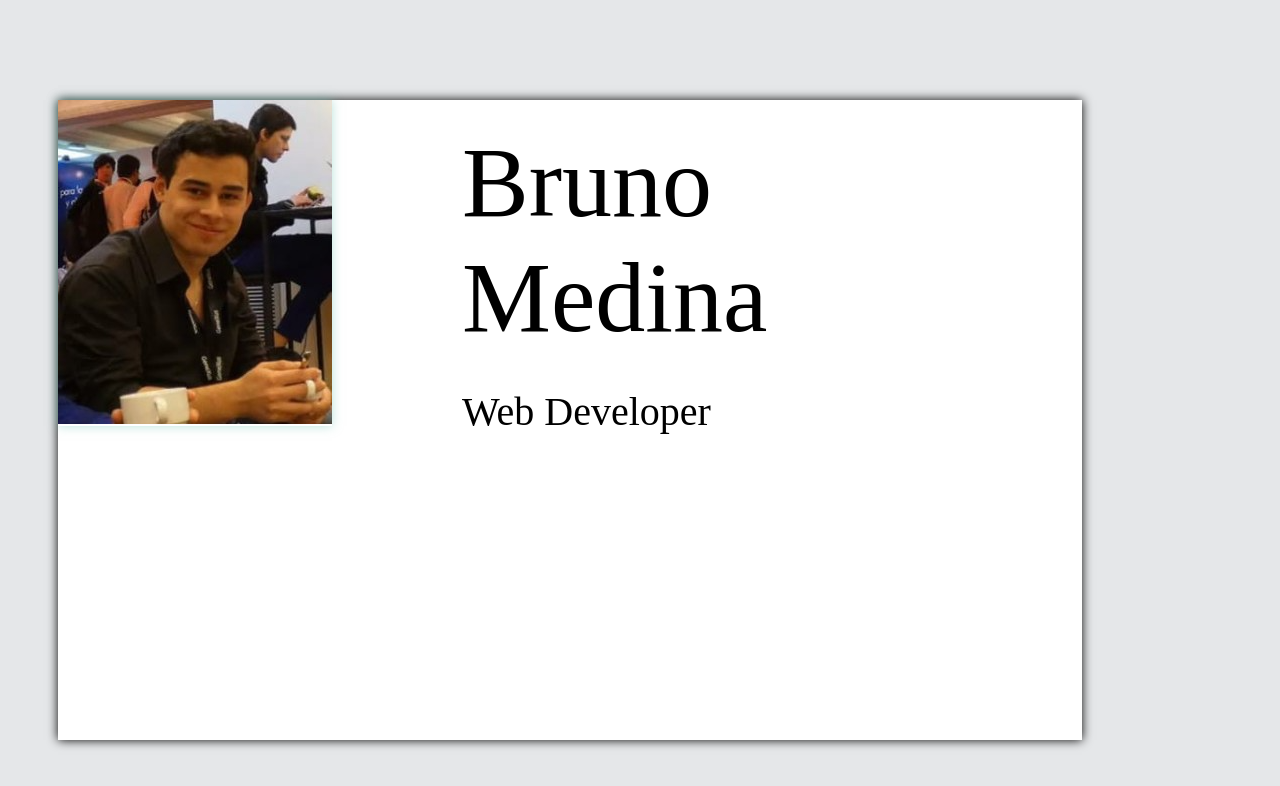
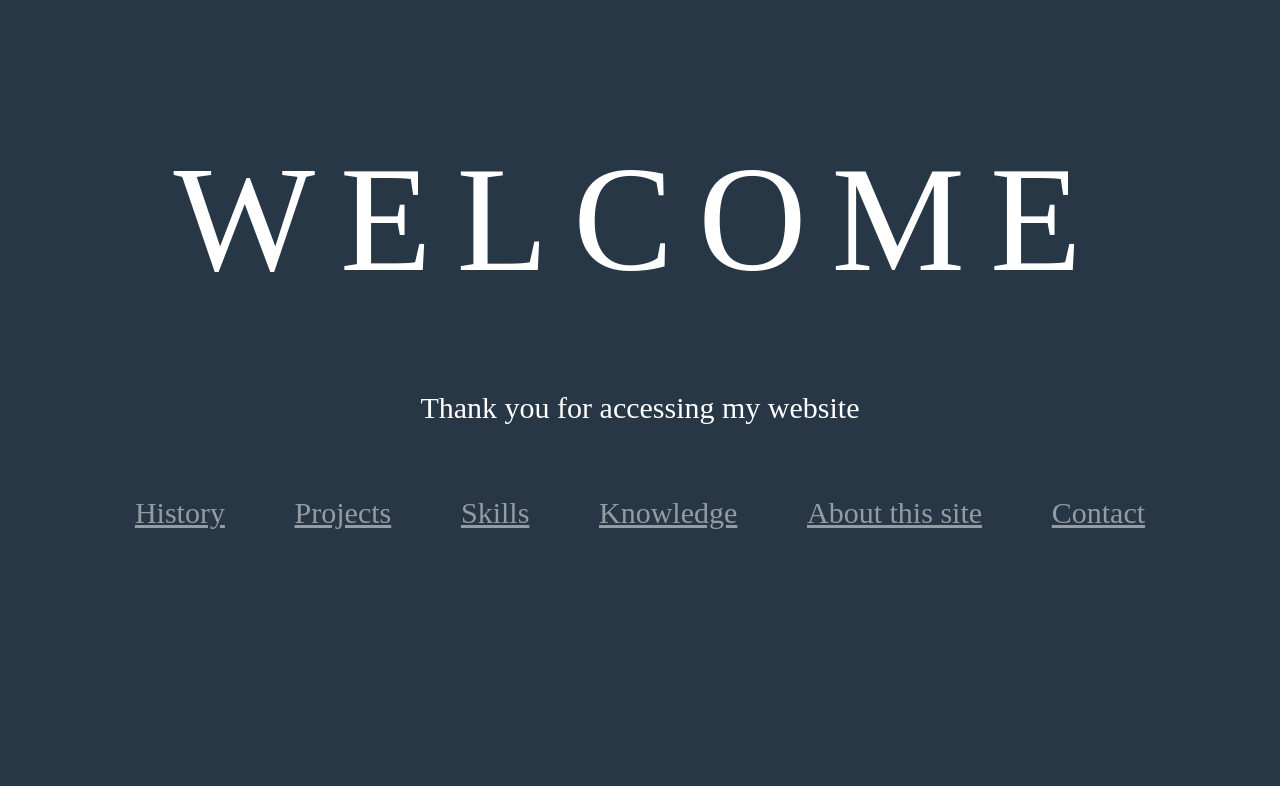
Before and after one commit to brunoleanmedina/BLMWebSite, a React (Create React App) app in the folder bm-website-2/: page / in a window 1280 px wide. Shown: the top 786 px of the page. Built offline with nearby package versions, Linux system fonts and the light colour scheme.

Commit message:
Start component it is finally finished
i changed (again) the website start but i think, this changes will be permanent

```diff
--- a/bm-website-2/src/App.js
+++ b/bm-website-2/src/App.js
@@ -8,6 +8,7 @@ function App(){
 
   return (
     <div>
+      <Start/>
       <Hero/>
     </div>
   );
--- a/bm-website-2/src/components/Hero/Hero.jsx
+++ b/bm-website-2/src/components/Hero/Hero.jsx
@@ -4,7 +4,7 @@ import myImg from "../../media/myIcon.jpg";
 
 const Hero = () => {
     return(
-        <section>
+        <section id="myPresentation">
             <img src={myImg} alt=":T"/>
             <div id="textSection">
                 <h1>Bruno Medina</h1>
--- a/bm-website-2/src/components/Hero/_Hero.scss
+++ b/bm-website-2/src/components/Hero/_Hero.scss
@@ -1,37 +1,30 @@
 
-section{
-    background-color: white;
-    display: flex;
-    flex-direction: row;
-    justify-content: flex-start;
-    align-items: flex-start;
-    width: 80vw;
-    height: 80vh;
-    margin: 100px 0px 0px 50px;
-    box-shadow: 0px 0px 10px;
-    //border-radius: 10px;
+#myPresentation{
+    display: none;
+
 }
 
 img{
-    //border-radius: 10px;
-    box-shadow: 0px 0px 10px rgb(115, 198, 182, 0.5);
+
     margin-right: 130px;
 }
-@mixin presentationStyle($color, $size) {
-    background-color: $color;
+@mixin presentationStyle($size) {
+
     font-size: $size;
+
 }
 #textSection{
-    @include presentationStyle(white, none);
+
     margin-right: 300px;
 
     h1{
-        @include presentationStyle(white, 100px);
+        @include presentationStyle(50px);
         margin: 25px 0px 0px 0px;
     }
+
     h2{
 
-        @include presentationStyle(white, 40px )
+        @include presentationStyle(30px)
 
     }
 }
--- a/bm-website-2/src/components/PushButtons/PushButtons.jsx
+++ b/bm-website-2/src/components/PushButtons/PushButtons.jsx
@@ -9,14 +9,17 @@ const PushButtons = () =>{
 
         <div id="divButton">
 
-            <button>My Projects</button>
-            <button>My History</button>
-            <button>My Skills</button>
-            <button>My Knowledge</button>
-            <button>About this site</button>
-
-
+            <button className="change">History</button>
+            <button className="change">Projects</button>
+            <button className="change">Skills</button>
+            <button className="change">Knowledge</button>
+            <button className="change">About this site</button>
+            <button className="change">Contact</button>
         </div>
     );
 }
+document.querySelectorAll("button").forEach(button =>{
+    button.addEventListener('click', () =>
+    button.classList.toggle("change"));
+});
 export default PushButtons;
--- a/bm-website-2/src/components/PushButtons/_PushButton.scss
+++ b/bm-website-2/src/components/PushButtons/_PushButton.scss
@@ -3,21 +3,18 @@
     flex-direction: row;
     justify-content: space-evenly;
     align-items: center;
-    margin: 30px 0px 0px 0px;
+    width: 100%;
+    height: auto;
 }
+.change{
+    opacity: 0.5;
+}
+
 button{
+    font-size: 30px;
+    border-radius: 0px;
+    border: 0px;
     cursor: pointer;
-    color: rgb(31, 136, 206);
-    margin: 10px;
-    padding: 5px;
-    font-size: 20px;
-    background-color: rgb(248, 248, 248);; ;
-    box-shadow: 0px 0px 15px rgb(170, 172, 173);
-    border: {
-        width: 3px;
-        radius: 20px;
-        color: rgb(248, 248, 248);//rgb(52, 152, 219);
-    }
-
+    text-decoration: underline;
 
 }
--- a/bm-website-2/src/components/Start/Start.jsx
+++ b/bm-website-2/src/components/Start/Start.jsx
@@ -9,8 +9,11 @@ const Start = () => {
 
         <section id="startSection">
 
-            <h1 id="welcome">WELCOME</h1>
+            <h1 id="welcomeH1">WELCOME</h1>
+            <p id="welcomeP">Thank you for accessing my website</p>
+
             <PushButtons/>
+
 
         </section>
 
--- a/bm-website-2/src/components/Start/_Start.scss
+++ b/bm-website-2/src/components/Start/_Start.scss
@@ -3,16 +3,22 @@
     margin: 0% 5% 0% 5%;
     display: flex;
     flex-direction: column;
-    box-shadow: 0px 0px 10px rgb(170, 172, 173);
-    background-color: rgb(248, 248, 248 );
+    justify-content: center;
+    align-items: center;
+
+
 }
-#welcome{
-    color: rgb(52, 152, 219);
+#welcomeH1{
     letter-spacing: 25px;
+    margin-bottom: 5%;
+
     font: {
         size: 150px;
-        weight: 300;
+        weight: 100;
     }
-    //text-shadow: 10px 10px 10px black;
+}
+#welcomeP{
+    font-size: 30px;
+    margin-bottom: 70px;
 
 }
--- a/bm-website-2/src/styles.css
+++ b/bm-website-2/src/styles.css
@@ -1,28 +1,22 @@
-section {
-  background-color: white;
-  display: -webkit-box;
-  display: -ms-flexbox;
-  display: flex;
-  -webkit-box-orient: horizontal;
-  -webkit-box-direction: normal;
-      -ms-flex-direction: row;
-          flex-direction: row;
-  -webkit-box-pack: start;
-      -ms-flex-pack: start;
-          justify-content: flex-start;
-  -webkit-box-align: start;
-      -ms-flex-align: start;
-          align-items: flex-start;
-  width: 80vw;
-  height: 100vh;
-  margin: 100px 0px 0px 0px;
-  -webkit-box-shadow: 0px 0px 10px;
-          box-shadow: 0px 0px 10px;
+#myPresentation {
+  display: none;
 }
 
 img {
-  -webkit-box-shadow: 0px 0px 10px;
-          box-shadow: 0px 0px 10px;
+  margin-right: 130px;
+}
+
+#textSection {
+  margin-right: 300px;
+}
+
+#textSection h1 {
+  font-size: 50px;
+  margin: 25px 0px 0px 0px;
+}
+
+#textSection h2 {
+  font-size: 30px;
 }
 
 #divButton {
@@ -39,25 +33,60 @@ img {
   -webkit-box-align: center;
       -ms-flex-align: center;
           align-items: center;
-  margin: 30px 0px 0px 0px;
+  width: 100%;
+  height: auto;
+}
+
+.change {
+  opacity: 0.5;
 }
 
 button {
+  font-size: 30px;
+  border-radius: 0px;
+  border: 0px;
   cursor: pointer;
-  color: #1f88ce;
-  margin: 10px;
-  padding: 5px;
-  font-size: 20px;
-  background-color: #f8f8f8;
-  -webkit-box-shadow: 0px 0px 15px #aaacad;
-          box-shadow: 0px 0px 15px #aaacad;
-  border-width: 3px;
-  border-radius: 20px;
-  border-color: #f8f8f8;
+  text-decoration: underline;
 }
 
-section {
-  background-color: white;
+#startSection {
+  width: 90%;
+  margin: 0% 5% 0% 5%;
+  display: -webkit-box;
+  display: -ms-flexbox;
+  display: flex;
+  -webkit-box-orient: vertical;
+  -webkit-box-direction: normal;
+      -ms-flex-direction: column;
+          flex-direction: column;
+  -webkit-box-pack: center;
+      -ms-flex-pack: center;
+          justify-content: center;
+  -webkit-box-align: center;
+      -ms-flex-align: center;
+          align-items: center;
+}
+
+#welcomeH1 {
+  letter-spacing: 25px;
+  margin-bottom: 5%;
+  font-size: 150px;
+  font-weight: 100;
+}
+
+#welcomeP {
+  font-size: 30px;
+  margin-bottom: 70px;
+}
+
+* {
+  font-family: Raleway;
+  font-weight: 100;
+  color: white;
+  background-color: #273746;
+}
+
+* section {
   display: -webkit-box;
   display: -ms-flexbox;
   display: flex;
@@ -71,21 +100,7 @@ section {
   -webkit-box-align: start;
       -ms-flex-align: start;
           align-items: flex-start;
-  width: 80vw;
-  height: 100vh;
-  margin: 100px 0px 0px 0px;
-  -webkit-box-shadow: 0px 0px 10px;
-          box-shadow: 0px 0px 10px;
-}
-
-img {
-  -webkit-box-shadow: 0px 0px 10px;
-          box-shadow: 0px 0px 10px;
-}
-
-* {
-  font-family: Raleway;
-  font-weight: 300;
-  background-color: #e5e7e9;
+  width: 90%;
+  margin: 5% 5% 0% 5%;
 }
 /*# sourceMappingURL=styles.css.map */
--- a/bm-website-2/src/styles.scss
+++ b/bm-website-2/src/styles.scss
@@ -1,11 +1,22 @@
+@import "../src/components/Hero/Hero";
+@import "../src/components/PushButtons/PushButton";
+@import "../src/components/Start/Start";
 *{
+
+section{
+    display: flex;
+    flex-direction: row;
+    justify-content: flex-start;
+    align-items: flex-start;
+    width: 90%;
+    margin: 5% 5% 0% 5%;
+
+}
 
     font: {
         family: Raleway;
-        weight: 300;
+        weight: 100;
     }
-    background-color: rgb(229, 231, 233);
+    color: white;
+    background-color: rgb(39, 55, 70);
 }
-
-@import "../src/components/Hero/Hero";
-@import "../src/components/PushButtons/PushButton";
```
Also changed, not shown: bm-website-2/src/media/myIcon.jpg, 1 other file (tests, documents, lock files or other folders).
